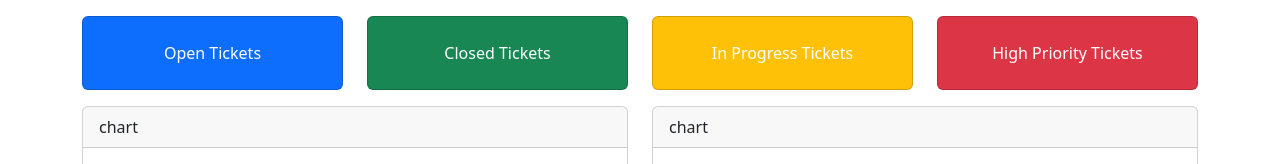
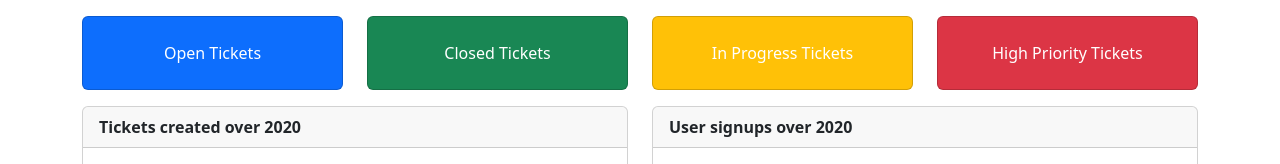
Before and after one commit to nathandevx/bug-tracker-django, a Django app: template tracker/templates/tracker/dashboard/dashboard.html in a window 1280 px wide. Shown: the part 80-244 px from the top of the page. Run offline with Django 4.2, Linux system fonts and the light colour scheme; a user stored in the database is signed in; tables that the repository leaves empty hold one stand-in row (values such as "Sample post"); the template is opened without the code that fills it: values that come from a table or form of the project are taken from there, most other values are stand-ins (such as "Sample title", 1, 10 or a date in 2020); some libraries are stand-ins or nearby versions.

Commit message:
edit chart titles

```diff
--- a/tracker/templates/tracker/dashboard/includes/charts.html
+++ b/tracker/templates/tracker/dashboard/includes/charts.html
@@ -1,7 +1,7 @@
 <div class="row">
 	<div class="col-md-6 mb-3">
 		<div class="card">
-			<div class="card-header">chart</div>
+			<div class="card-header fw-semibold">Tickets created over {{ year }}</div>
 			<div class="card-body">
 				{% include 'tracker/dashboard/includes/ticket_chart.html' %}
 			</div>
@@ -9,7 +9,7 @@
 	</div>
 	<div class="col-md-6 mb-3">
 		<div class="card">
-			<div class="card-header">chart</div>
+			<div class="card-header fw-semibold">User signups over {{ year }}</div>
 			<div class="card-body">
 				{% include 'tracker/dashboard/includes/user_chart.html' %}
 			</div>
```
